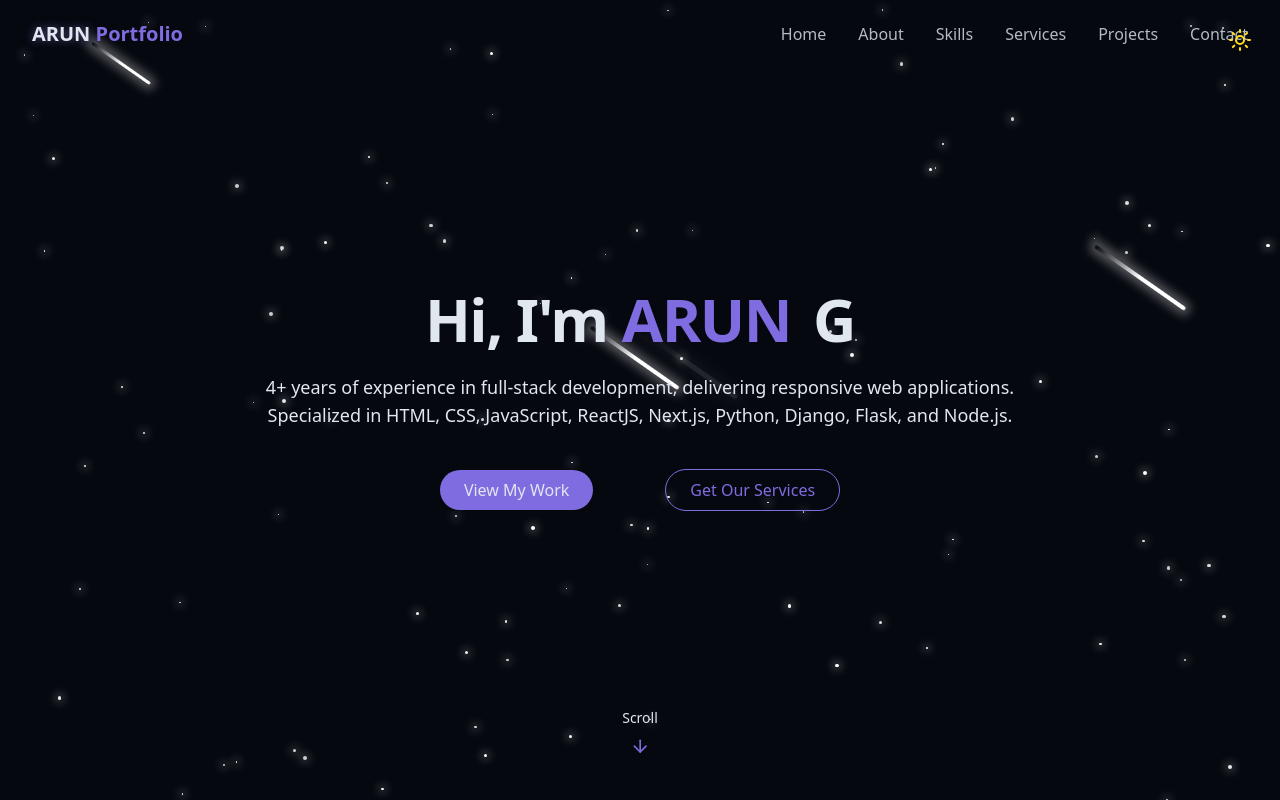
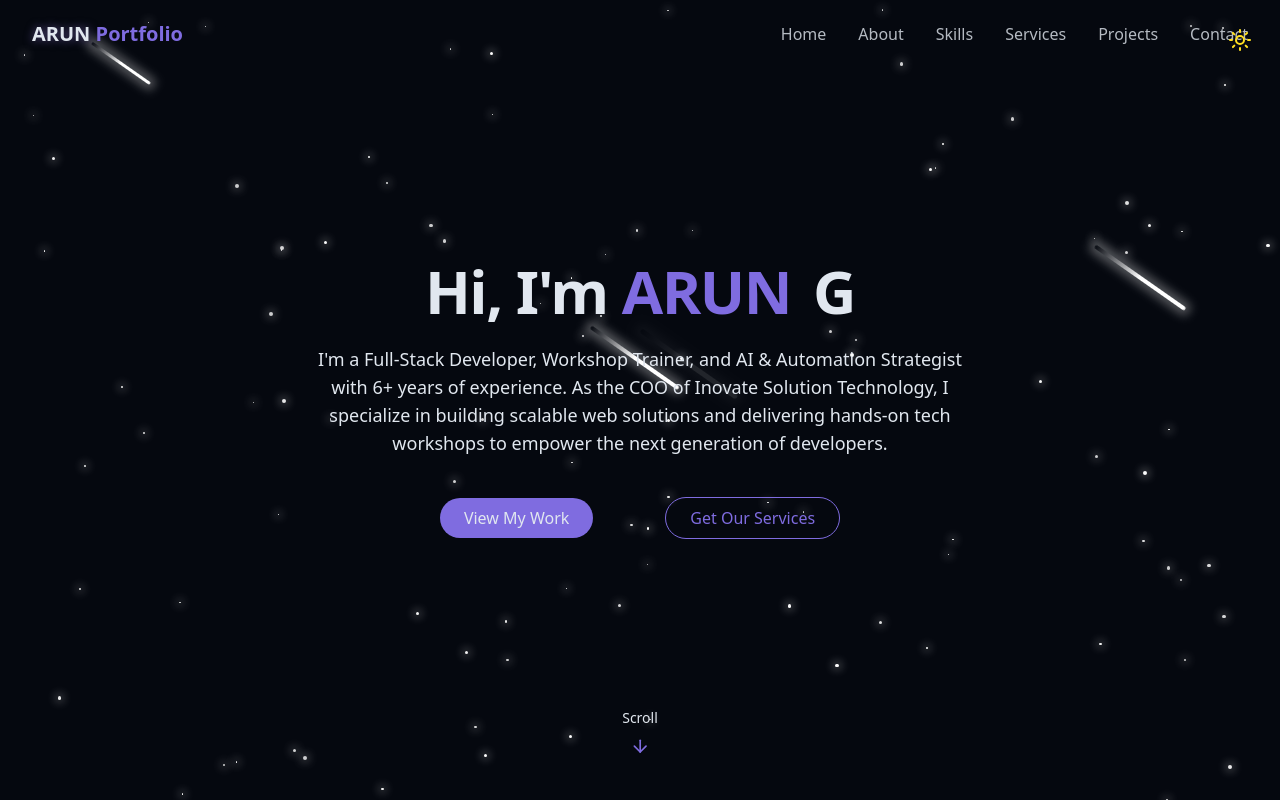
Before and after one commit to arungovindhasamygithub/arun-new, a React (Vite) app: page / in a window 1280 px wide. Shown: the top 800 px of the page. Built offline with nearby package versions, Linux system fonts and the light colour scheme.

Commit message:
Revise HeroSection content and styling
Updated the HeroSection component to reflect a more detailed professional description and adjusted the styling classes.

```diff
--- a/src/components/HeroSection.jsx
+++ b/src/components/HeroSection.jsx
@@ -20,10 +20,9 @@ export const HeroSection = () => {
             </span>
           </h1>
 
-          <p className="text-md md:text-lg text-justify md:text-center inline-grid text-muted-foreground max-2-2xl mx-auto opacity-0 animate-fade-in-delay-3">
-       4+ years of experience in full-stack development, delivering responsive web applications.
-
-Specialized in HTML, CSS, JavaScript, ReactJS, Next.js, Python, Django, Flask, and Node.js.    </p>
+          <p className="text-md md:text-lg text-justify md:text-center inline-grid text-muted-foreground max-w-2xl mx-auto opacity-0 animate-fade-in-delay-3">
+            I'm a Full-Stack Developer, Workshop Trainer, and AI & Automation Strategist with 6+ years of experience. As the COO of Inovate Solution Technology, I specialize in building scalable web solutions and delivering hands-on tech workshops to empower the next generation of developers.
+          </p>
 
           <div className="pt-4 opacity-0 flex flex-col md:flex-row items-center justify-center gap-6 md:gap-18 animate-fade-in-delay-4">
             <a href="#projects" className="cosmic-button">
@@ -31,8 +30,8 @@ Specialized in HTML, CSS, JavaScript, ReactJS, Next.js, Python, Django, Flask, a
             </a>
             <a href="#services"
                className="px-6 py-2 rounded-full border border-primary text-primary hover:bg-primary/10 transition-colors duration-300 animate-fade-in-delay-4">
-                Get Our Services
-               </a>
+               Get Our Services
+            </a>
           </div>
         </div>
       </div>
```
